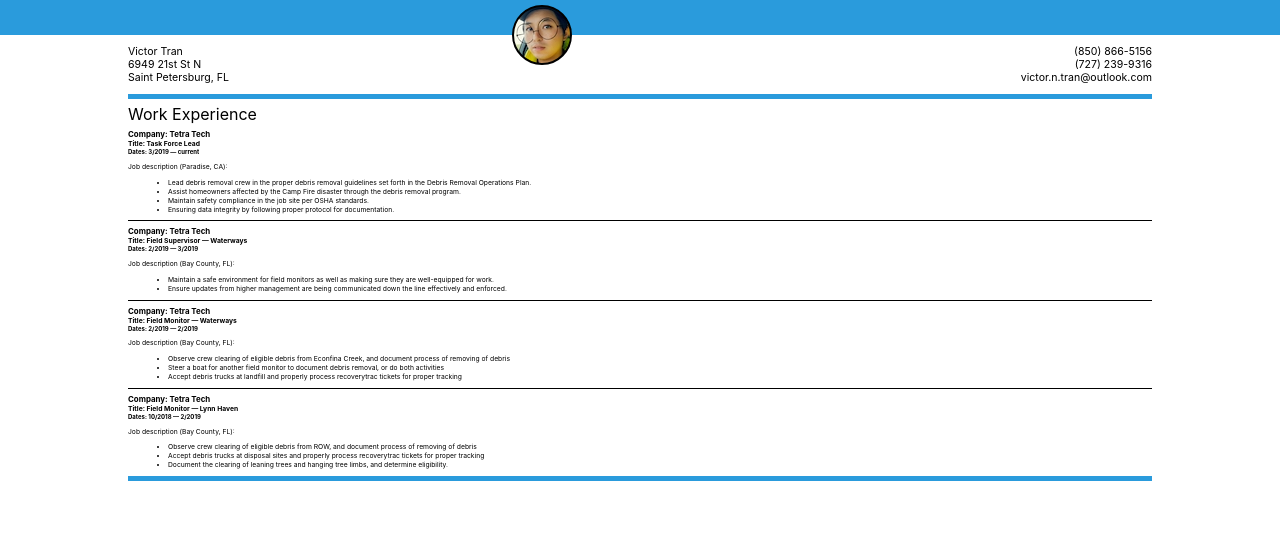
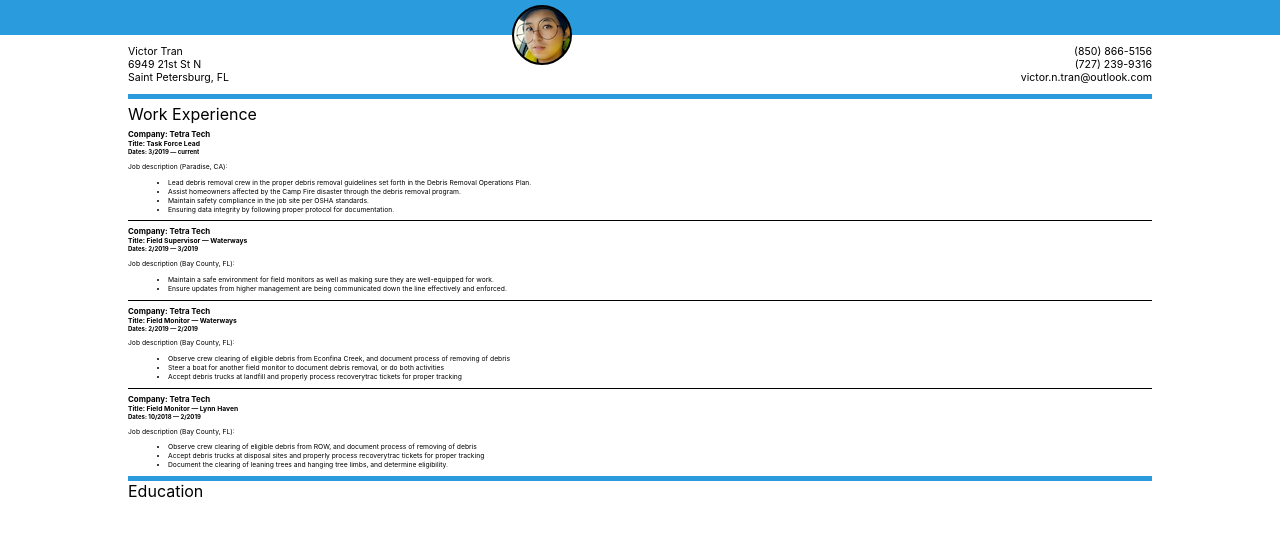
Before and after one commit to iVictoris/resume, a React (Create React App) app: page / in a window 1280 px wide. Shown: the top 536 px of the page. Built offline with nearby package versions, Linux system fonts and the light colour scheme.

Commit message:
hook up educationExperience component

```diff
--- a/src/components/view/view.js
+++ b/src/components/view/view.js
@@ -4,12 +4,14 @@ import About from '../about/about';
 import WorkExperience from '../workExperience/workExperience';
 
 import './view.css';
+import EducationExperience from '../educationExperience/educationExperience';
 
 const View = props => {
   return (
     <div className='view w80c'>
       <About />
       <WorkExperience />
+      <EducationExperience />
 
     </div>
   )
```
